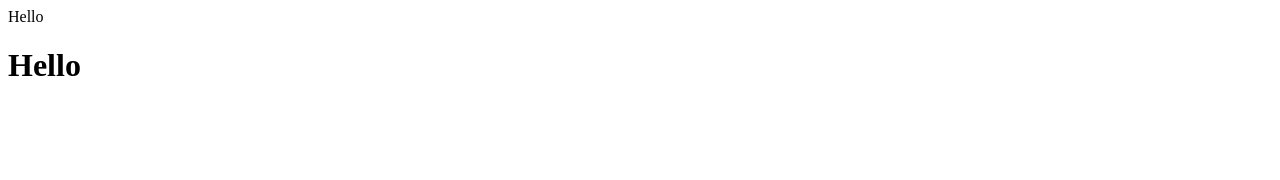
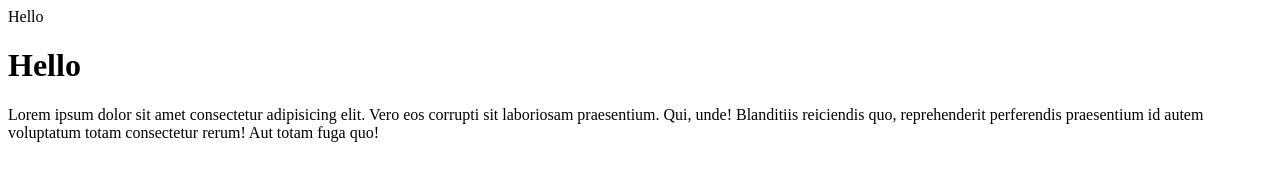
Before and after one commit to AnujK1Singh/demo-repo, a plain HTML site: page index.html in a window 1280 px wide. Drawn offline with Linux system fonts and the light colour scheme.

Commit message:
added para

```diff
--- a/index.html
+++ b/index.html
@@ -9,5 +9,6 @@
 <body>
     <div>Hello</div>
     <h1>Hello</h1>
+    <p>Lorem ipsum dolor sit amet consectetur adipisicing elit. Vero eos corrupti sit laboriosam praesentium. Qui, unde! Blanditiis reiciendis quo, reprehenderit perferendis praesentium id autem voluptatum totam consectetur rerum! Aut totam fuga quo!</p>
 </body>
 </html>
```
